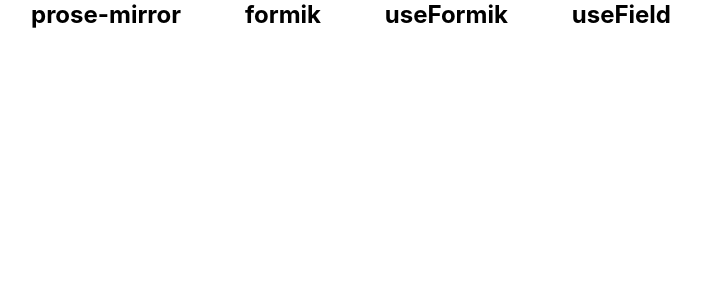
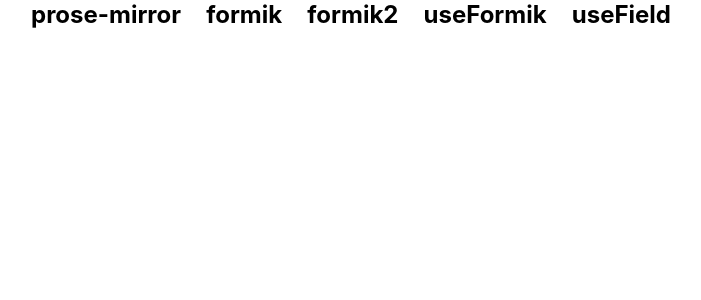
Before and after one commit to silverbeen/Formik-tutorial, a React (Create React App) app: page / in a window 1280 px wide. Shown: the top 300 px of the page, without its empty margins (289-990 px from the left). Built offline with nearby package versions, Linux system fonts and the light colour scheme.

Commit message:
feat: header 예제 컴포넌트 추가

```diff
--- a/src/components/Header.tsx
+++ b/src/components/Header.tsx
@@ -6,6 +6,7 @@
     <Container>
       <Link to="prose-mirror">prose-mirror</Link>
       <Link to="formik">formik</Link>
+      <Link to="formik2">formik2</Link>
       <Link to="useFormik">useFormik</Link>
       <Link to="useField">useField</Link>
     </Container>
```
